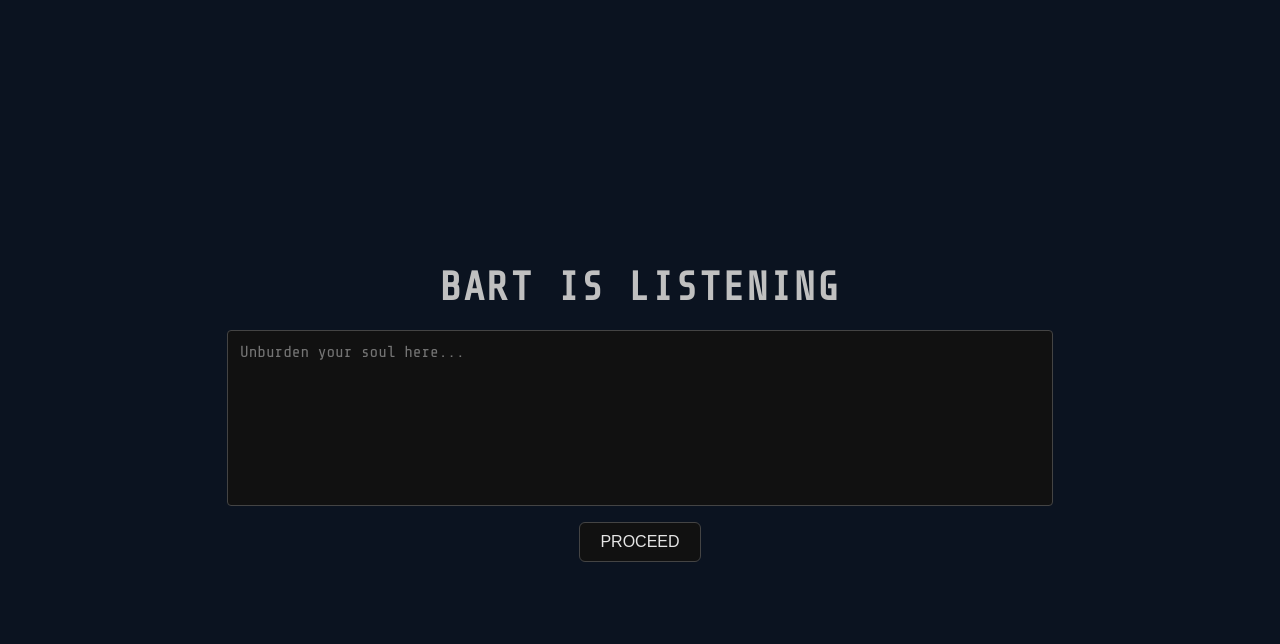
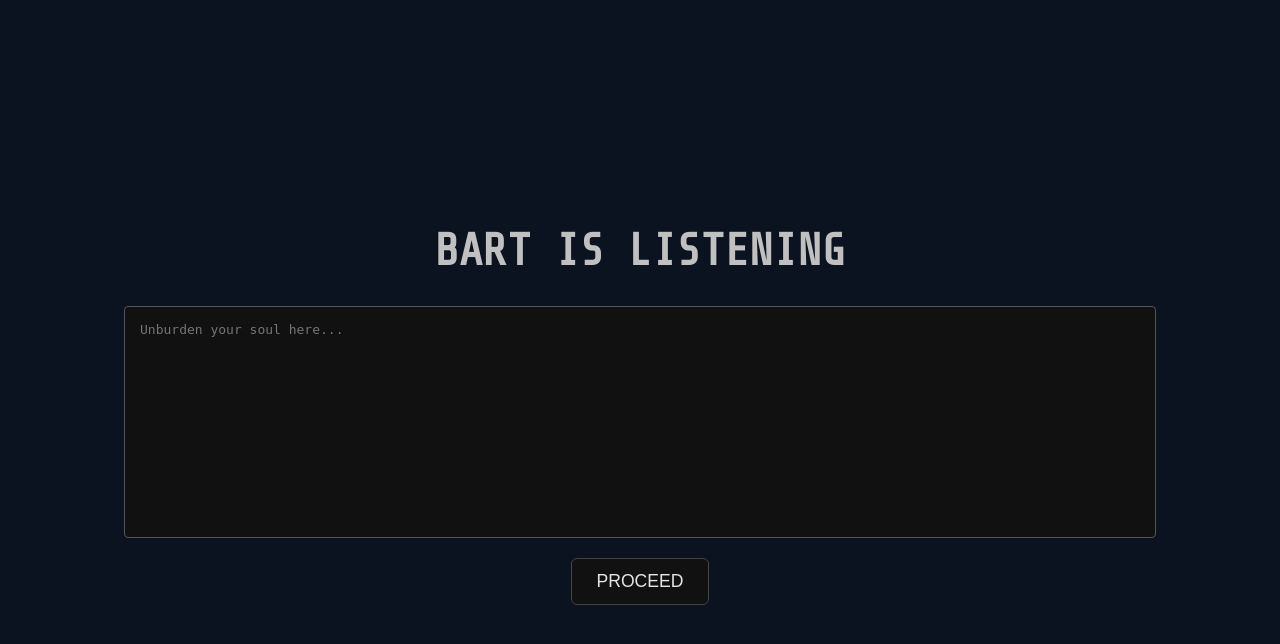
Before and after one commit to dasheroc/BARTGPT, a FastAPI app: page / in a window 1280 px wide. Shown: the top 644 px of the page. Run offline with FastAPI, Linux system fonts and the light colour scheme.

Commit message:
Fix favicon route by using 'path' in url_for; maintain aesthetic integrity

```diff
--- a/templates/chat.html
+++ b/templates/chat.html
@@ -3,7 +3,7 @@
 <head>
     <meta charset="UTF-8">
     <title>Bart is listening...</title>
-    <link rel="icon" type="image/x-icon" href="{{ url_for('static', filename='favicon.ico') }}">
+    <link rel="icon" type="image/x-icon" href="{{ url_for('static', path='favicon.ico') }}">
     <link href="https://fonts.googleapis.com/css2?family=Share+Tech+Mono&display=swap" rel="stylesheet">
     <style>
         body {
@@ -19,10 +19,10 @@
         }
 
         h1 {
-            font-size: 2.5em;
-            margin-bottom: 20px;
+            color: #c0c0c0;
+            font-size: 2.8em;
+            margin-bottom: 30px;
             text-transform: uppercase;
-            letter-spacing: 2px;
         }
 
         form {
@@ -30,65 +30,66 @@
             flex-direction: column;
             align-items: center;
             width: 80%;
-            max-width: 800px;
+            max-width: 1000px;
         }
 
         textarea {
             width: 100%;
-            height: 150px;
+            height: 200px;
             background-color: #111;
             color: #ccc;
             font-size: 1em;
-            padding: 12px;
-            border: 1px solid #444;
+            padding: 15px;
+            border: 1px solid #555;
             border-radius: 4px;
             resize: none;
-            font-family: 'Share Tech Mono', monospace;
-            margin-bottom: 16px;
+            margin-bottom: 20px;
+            font-family: monospace;
         }
 
         button {
-            padding: 10px 20px;
+            padding: 12px 24px;
             background-color: #111;
             color: #e5e5e5;
             border: 1px solid #444;
             border-radius: 6px;
-            font-size: 1em;
+            font-size: 1.1em;
             cursor: pointer;
             text-transform: uppercase;
+            transition: background-color 0.3s ease, color 0.3s ease;
         }
 
         button:hover {
             background-color: #000;
-            color: #fff;
+            color: #ffffff;
         }
 
         .response {
             margin-top: 30px;
             background-color: #111;
-            padding: 15px;
+            padding: 20px;
+            border: 1px solid #333;
             border-radius: 6px;
-            border: 1px solid #333;
-            width: 80%;
             max-width: 800px;
+            word-wrap: break-word;
         }
     </style>
 </head>
 <body>
-    <h1>Bart is listening</h1>
+    <h1>BART IS LISTENING</h1>
     <form method="post" action="/">
         <textarea name="soul" placeholder="Unburden your soul here..." required></textarea>
         <button type="submit">PROCEED</button>
     </form>
 
     {% if response %}
-    <div class="response">
-        {{ response|safe }}
-    </div>
+        <div class="response">
+            <strong>You submitted:</strong><br>{{ original }}<br><br>
+            <strong>Bart responds:</strong><br>{{ response }}
+        </div>
     {% endif %}
 
     <script>
-        // Submit on Enter (unless Shift+Enter)
         document.querySelector("textarea").addEventListener("keydown", function(e) {
             if (e.key === "Enter" && !e.shiftKey) {
                 e.preventDefault();
```
